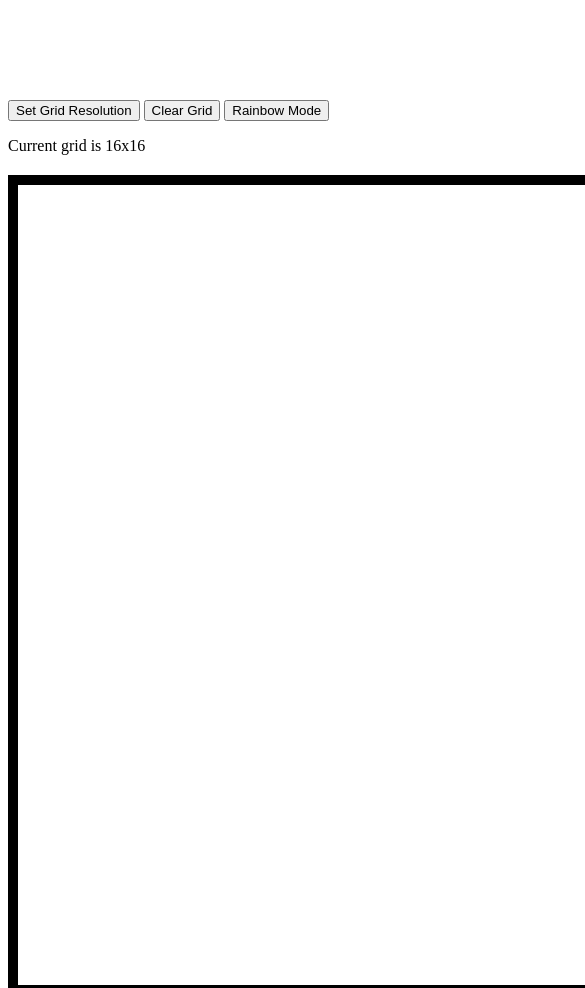
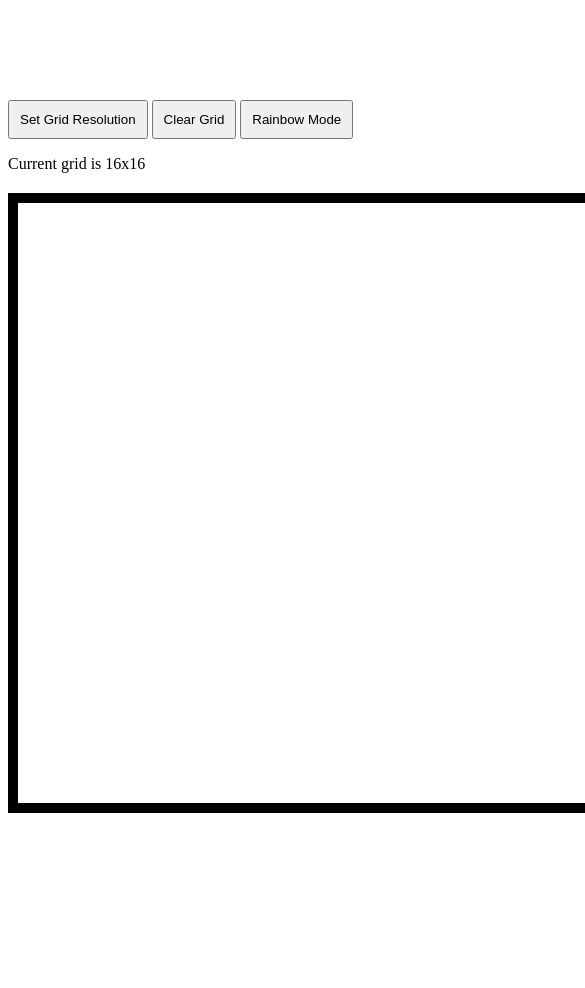
Before and after one commit to PeterHellmuth/etch-a-sketch, a plain HTML site: page index.html in a window 390 px wide. Shown: the top 988 px of the page, 585 px wide, since content can reach past the window. After the commit the page ends 844 px from the top, so only its background shows below. Drawn offline with Linux system fonts and the light colour scheme.

Commit message:
Reduce width to fit in mobile

```diff
--- a/script.js
+++ b/script.js
@@ -1,4 +1,4 @@
-let gridSize = 50;
+let gridSize = 37.5;
 let gridResolution = 16;
 let gridContainer = document.getElementById("gridContainer");
 let currentGridText = document.getElementById("currentGridText");
@@ -34,9 +34,9 @@ function hoverOnGrid(event){
         //HSL used instead of RGB to avoid greys, we want bright rainbow colors with only one random variable
     }else{
         gridDiv.style.backgroundColor = "black";
+        console.log("changed");
     }
 
-    console.log(gridDiv);
 }
 
 function setGridResolution(){
--- a/style.css
+++ b/style.css
@@ -1,16 +1,20 @@
 #gridContainer {
     display: flex;
     flex-wrap: wrap;
-    width: 800px;
+    width: 600px;
     margin: auto;
     border-style: solid;
     border-width: 10px;
 }
 
 .controlPanel{
-    width: 800px;
+    width: 600px;
     margin-left: auto;
     margin-right: auto;
     margin-top: 100px;
     margin-bottom: 20px;
 }
+
+button{
+    padding: 10px;
+}
```
